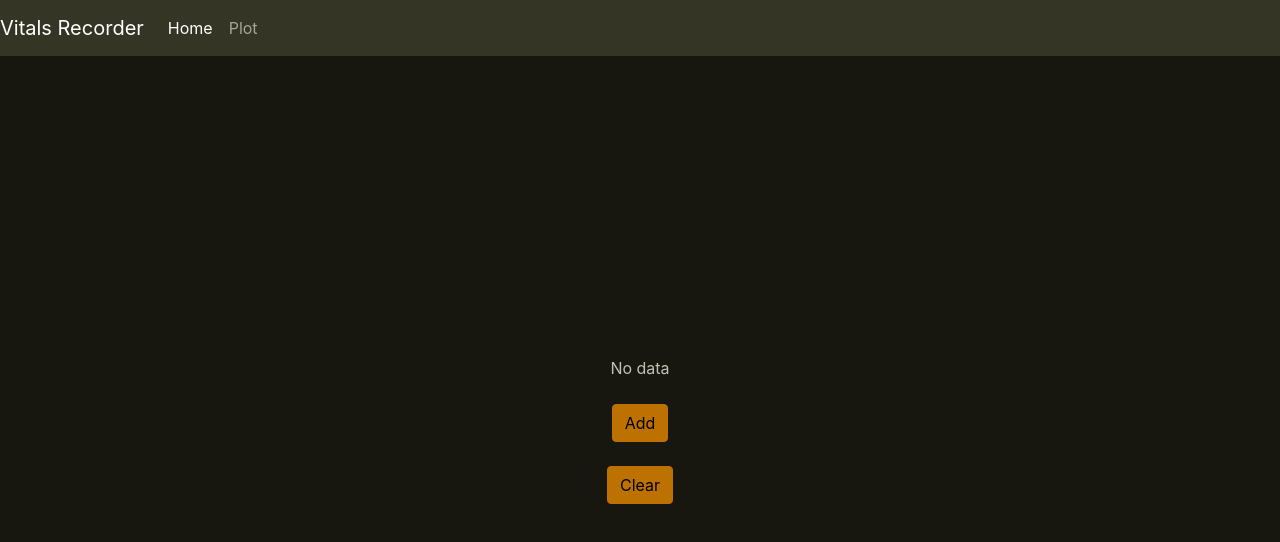
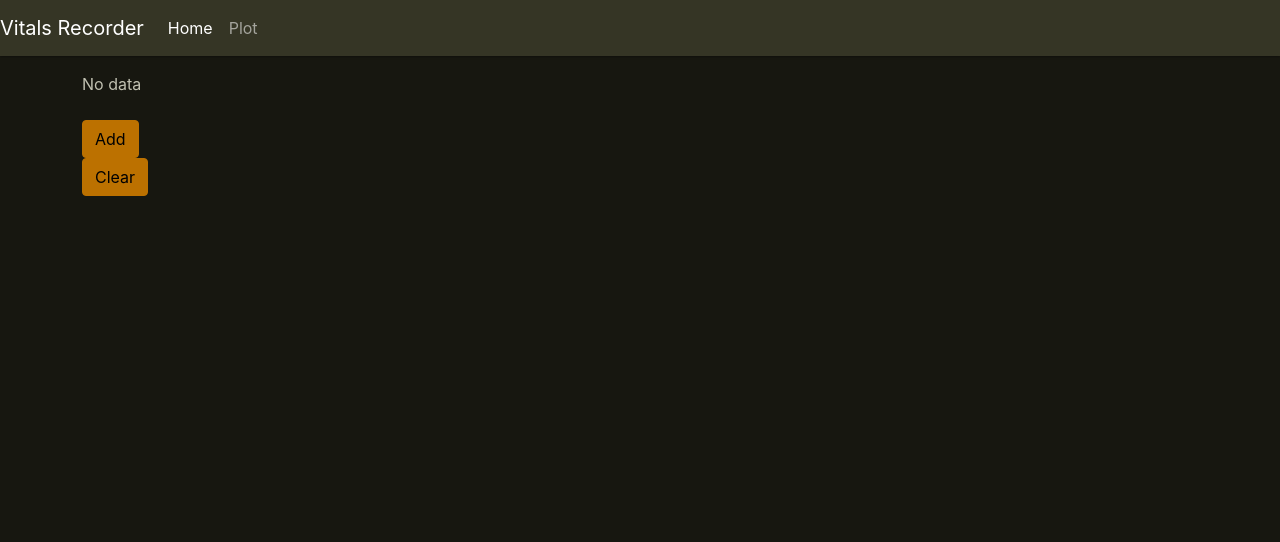
Before and after one commit to chrisvrose/bdrec, a Next.js app: page /bdrec/ in a window 1280 px wide. Shown: the top 542 px of the page. Built offline with nearby package versions, Linux system fonts and the light colour scheme.

Commit message:
[add] styles

```diff
--- a/components/Header.tsx
+++ b/components/Header.tsx
@@ -3,11 +3,16 @@ import Head from 'next/head';
 import Link from 'next/link';
 import { Nav, Navbar } from 'react-bootstrap';
 import styles from '../styles/Header.module.scss';
+
+/** Props for header */
 export type HeaderProps = {
+    /** Title of above window */
     title: string;
+    /** Current active key in the navbar */
     activeKey:'home'|'plot';
 };
 
+/** Head along with Navbar */
 export const Header: FC<HeaderProps> = function ({ title , activeKey}) {
     return <>
         <Head>
--- a/pages/index.tsx
+++ b/pages/index.tsx
@@ -2,31 +2,14 @@ import type { NextPage } from 'next';
 import { Header } from '../components/Header';
 import styles from '../styles/Home.module.scss';
 import { ItemsView } from '../components/ItemsView';
-import { Nav } from 'react-bootstrap';
-import Link from 'next/link';
+import { Container } from 'react-bootstrap';
 const Home: NextPage = () => {
     return (
         <>
-            <Header title="Pain" activeKey="home"/>
-            <Nav variant="tabs" defaultActiveKey="/home">
-                <Nav.Item>
-                    <Nav.Link as={Link} passHref href="/home">Active</Nav.Link>
-                </Nav.Item>
-                <Nav.Item>
-                    <Nav.Link  eventKey="link-1">
-                        Option 2
-                    </Nav.Link>
-                </Nav.Item>
-                <Nav.Item>
-                    <Nav.Link  eventKey="disabled" disabled>
-                        Disabled
-                    </Nav.Link>
-                </Nav.Item>
-            </Nav>
-            <div className={styles.container}>
+            <Header title="Pain" activeKey="home" />
+            <Container>
                 <ItemsView />
-                {/* HI there */}
-            </div>
+            </Container>
         </>
     );
 };
--- a/styles/Home.module.scss
+++ b/styles/Home.module.scss
@@ -1,21 +1,21 @@
-.container {
-  min-height: 100vh;
-  padding: 0 0.5rem;
-  display: flex;
-  flex-direction: column;
-  justify-content: center;
-  align-items: center;
-  height: 100vh;
-}
+// .container {
+//   min-height: 100vh;
+//   padding: 0 0.5rem;
+//   display: flex;
+//   flex-direction: column;
+//   justify-content: center;
+//   align-items: center;
+//   height: 100vh;
+// }
 
-.main {
-  padding: 5rem 0;
-  flex: 1;
-  display: flex;
-  flex-direction: column;
-  justify-content: center;
-  align-items: center;
-}
+// .main {
+//   padding: 5rem 0;
+//   flex: 1;
+//   display: flex;
+//   flex-direction: column;
+//   justify-content: center;
+//   align-items: center;
+// }
 
 .footer {
   width: 100%;
--- a/styles/globals.scss
+++ b/styles/globals.scss
@@ -16,12 +16,39 @@ body {
   font-family: -apple-system, BlinkMacSystemFont, Segoe UI, Roboto, Oxygen,
     Ubuntu, Cantarell, Fira Sans, Droid Sans, Helvetica Neue, sans-serif;
 }
+body{
+  padding-top:4.5rem;
+}
 
 a {
   // text-decoration: none;
   color: c.$accent;
 }
 
+
+// utility styles
+.card-1 {
+  box-shadow: 0 1px 3px rgba(0, 0, 0, 0.12), 0 1px 2px rgba(0, 0, 0, 0.24);
+}
+
+.card-1-hover {
+  transition: all 0.3s cubic-bezier(0.25, 0.8, 0.25, 1);
+}
+
+.full-width {
+  width: 100%;
+}
+
+.spacer-top-margin {
+  margin-top: 0.5rem;
+}
+.spacer-top-margin-lot {
+  margin-top: 1rem;
+}
+
+.spacer-top-padding {
+  padding-top: 0.5rem;
+}
 // * {
 //   box-sizing: border-box;
 // }
```
